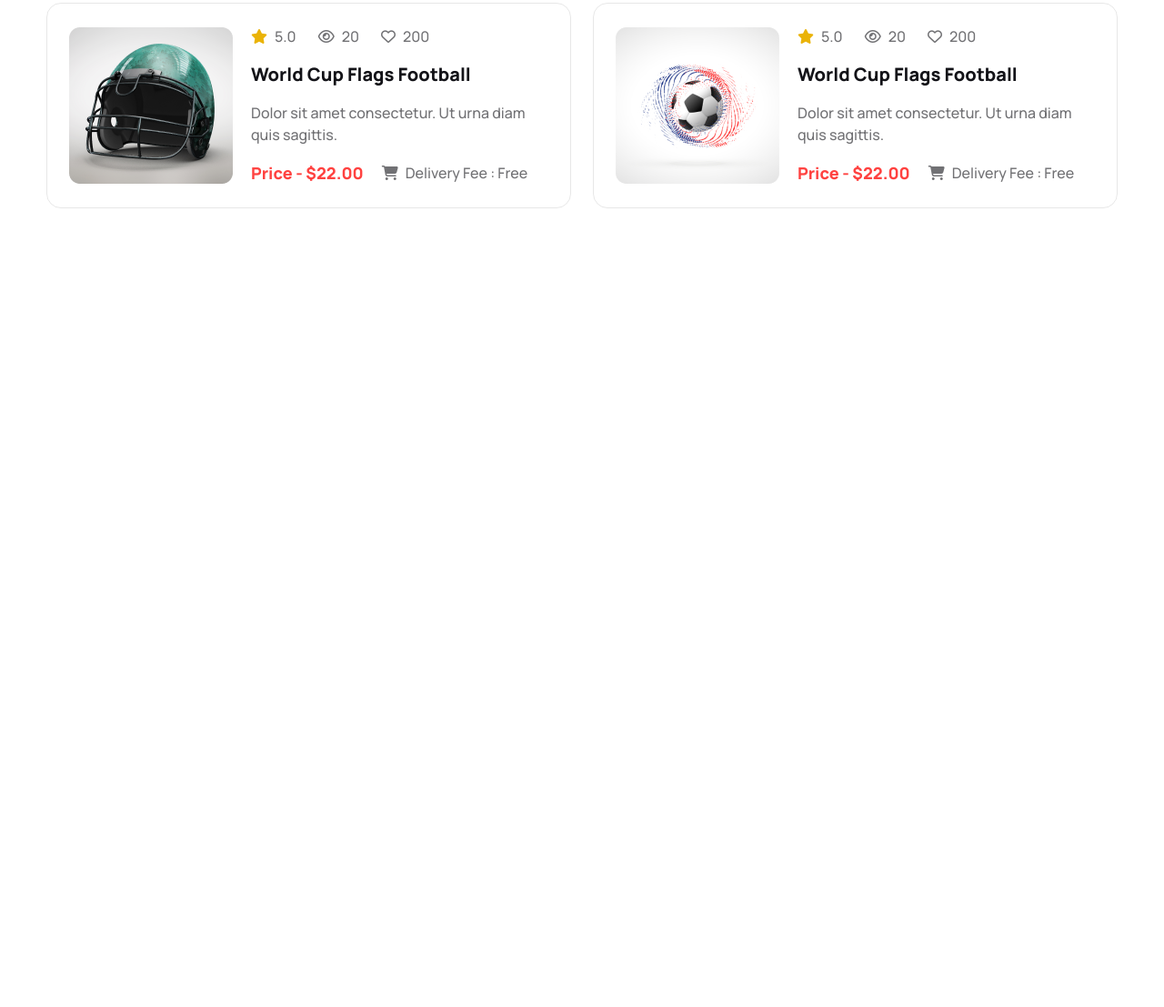
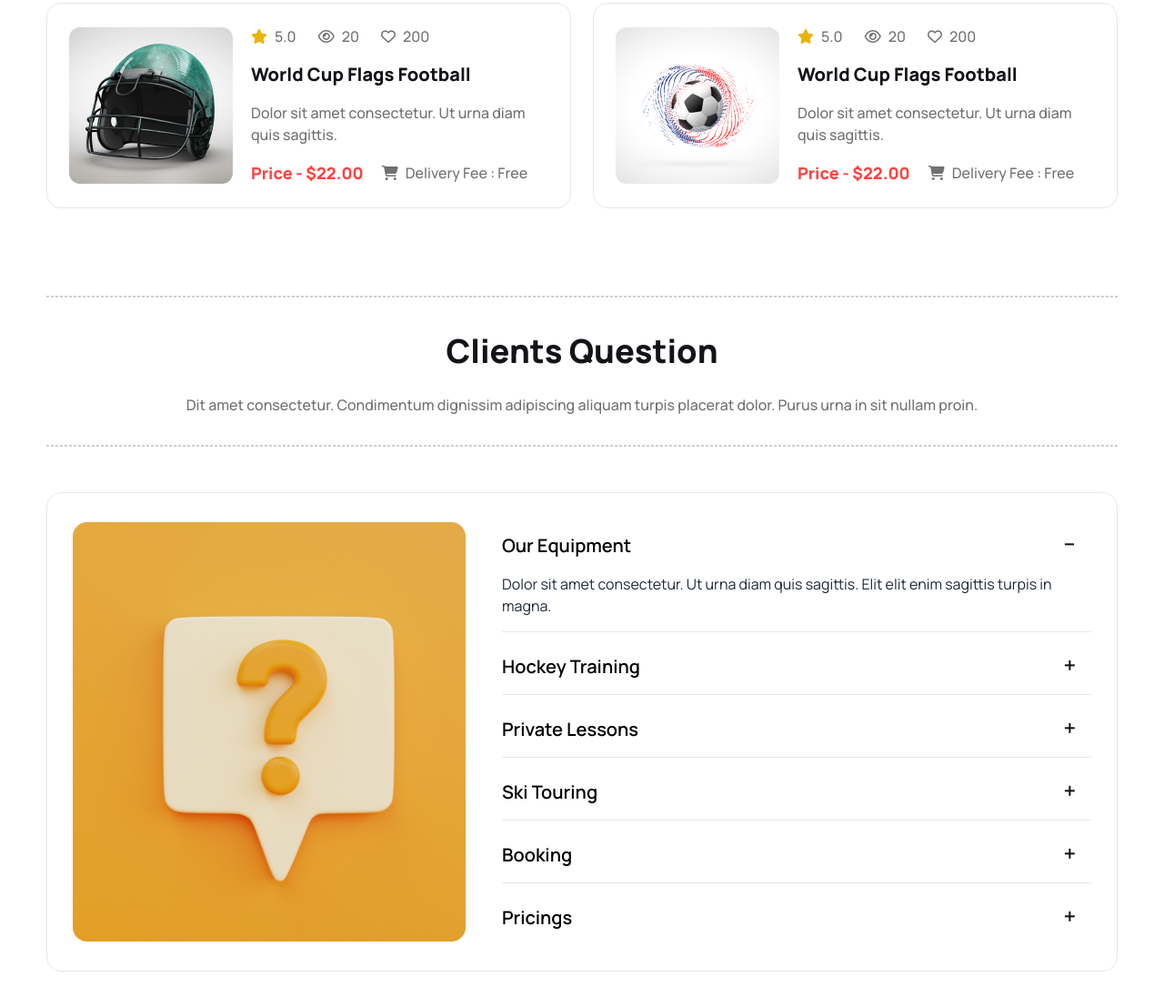
Before and after one commit to onik121/Assignment-3, a plain HTML site: page index.html in a window 1280 px wide. Shown: the part 2555-3662 px from the top of the page at 91% size. Before the commit the page ends 2880 px from the top, so only its background shows below. Drawn offline with nearby package versions, Linux system fonts and the light colour scheme.

Commit message:
added clients question section

```diff
--- a/index.html
+++ b/index.html
@@ -240,6 +240,58 @@
        </section>
        <!--Our New Products end-->
 
+
+       <!--Clients Question section-->
+       <section class="mb-24">
+            <div class="section-title">
+                <div class="border-dashed border border-[#13131833] h-[1px] mb-8"></div>
+                <h1>Clients Question</h1>
+                <p>Dit amet consectetur. Condimentum dignissim adipiscing aliquam turpis placerat dolor. Purus urna in sit nullam proin.</p>
+                <div class="border-dashed border border-[#13131833] h-[1px] mt-8"></div>
+            </div>
+            <div class="flex flex-wrap md:flex-nowrap gap-10 p-7 rounded-2xl" style="border: 1px solid rgba(19, 19, 24, 0.10);">
+                <div class="w-screen md:basis-2/4 flex items-center">
+                    <img class="w-full hidden md:block" src="Images/11.png">
+                    <img class="w-full block md:hidden" src="Images/Rectangle 14.png">
+                </div>
+
+                <div class="w-screen md:basis-3/4">
+                    <div class="collapse collapse-plus" style="border-bottom: 1px solid rgba(19, 19, 24, 0.10);">
+                        <input type="radio" name="my-accordion-3" checked="checked" />
+                        <div class="collapse-title text-xl font-semibold text-black">Our Equipment</div>
+                        <div class="collapse-content"><p>Dolor sit amet consectetur. Ut urna diam quis sagittis. Elit elit enim sagittis turpis in magna.</p></div>
+                    </div>
+                    <div class="collapse collapse-plus rounded-none mt-2" style="border-bottom: 1px solid rgba(19, 19, 24, 0.10);">
+                        <input type="radio" name="my-accordion-3" />
+                        <div class="collapse-title text-xl font-semibold text-black">Hockey Training</div>
+                        <div class="collapse-content"><p>Dolor sit amet consectetur. Ut urna diam quis sagittis. Elit elit enim sagittis turpis in magna.</p></div>
+                    </div>
+                    <div class="collapse collapse-plus rounded-none mt-2" style="border-bottom: 1px solid rgba(19, 19, 24, 0.10);">
+                        <input type="radio" name="my-accordion-3" />
+                        <div class="collapse-title text-xl font-semibold text-black">Private Lessons</div>
+                        <div class="collapse-content"><p>Dolor sit amet consectetur. Ut urna diam quis sagittis. Elit elit enim sagittis turpis in magna.</p></div>
+                    </div>
+                    <div class="collapse collapse-plus rounded-none mt-2" style="border-bottom: 1px solid rgba(19, 19, 24, 0.10);">
+                        <input type="radio" name="my-accordion-3" />
+                        <div class="collapse-title text-xl font-semibold text-black">Ski Touring</div>
+                        <div class="collapse-content"><p>Dolor sit amet consectetur. Ut urna diam quis sagittis. Elit elit enim sagittis turpis in magna.</p></div>
+                    </div>
+                    <div class="collapse collapse-plus rounded-none mt-2" style="border-bottom: 1px solid rgba(19, 19, 24, 0.10);">
+                        <input type="radio" name="my-accordion-3" />
+                        <div class="collapse-title text-xl font-semibold text-black">Booking</div>
+                        <div class="collapse-content"><p>Dolor sit amet consectetur. Ut urna diam quis sagittis. Elit elit enim sagittis turpis in magna.</p></div>
+                    </div>
+                    <div class="collapse collapse-plus rounded-none mt-2">
+                        <input type="radio" name="my-accordion-3" />
+                        <div class="collapse-title text-xl font-semibold text-black">Pricings</div>
+                        <div class="collapse-content"><p>Dolor sit amet consectetur. Ut urna diam quis sagittis. Elit elit enim sagittis turpis in magna.</p></div>
+                    </div>
+                </div>
+
+            </div>
+       </section>
+       <!--Clients Question section end-->
+
     </main>
 
     <footer></footer>
--- a/style.css
+++ b/style.css
@@ -116,3 +116,23 @@
 .product > div{
     border: 1px solid #1313181a;
 }
+
+
+.collapse{
+    border-radius: 0px !important;
+}
+
+
+.collapse-title:after {
+    font-size: 24px;
+    color: #131318;
+}
+
+.collapse-title{
+    padding: 1rem 0px !important;
+}
+
+.collapse-content{
+    padding-left: 0px !important;
+    padding-right: 0px !important;
+}
```
Also changed, not shown: Images/Rectangle 14.png (added).
